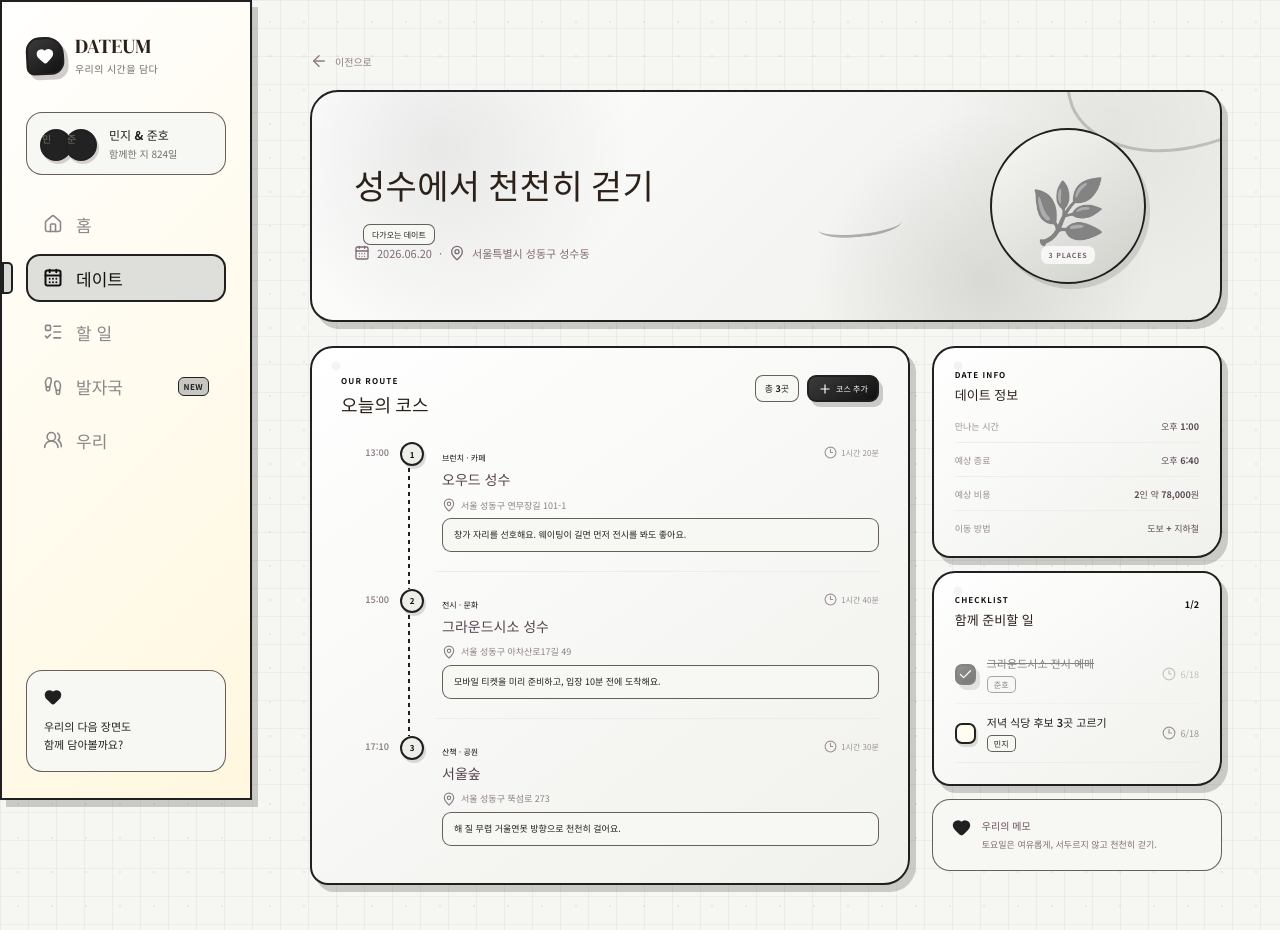
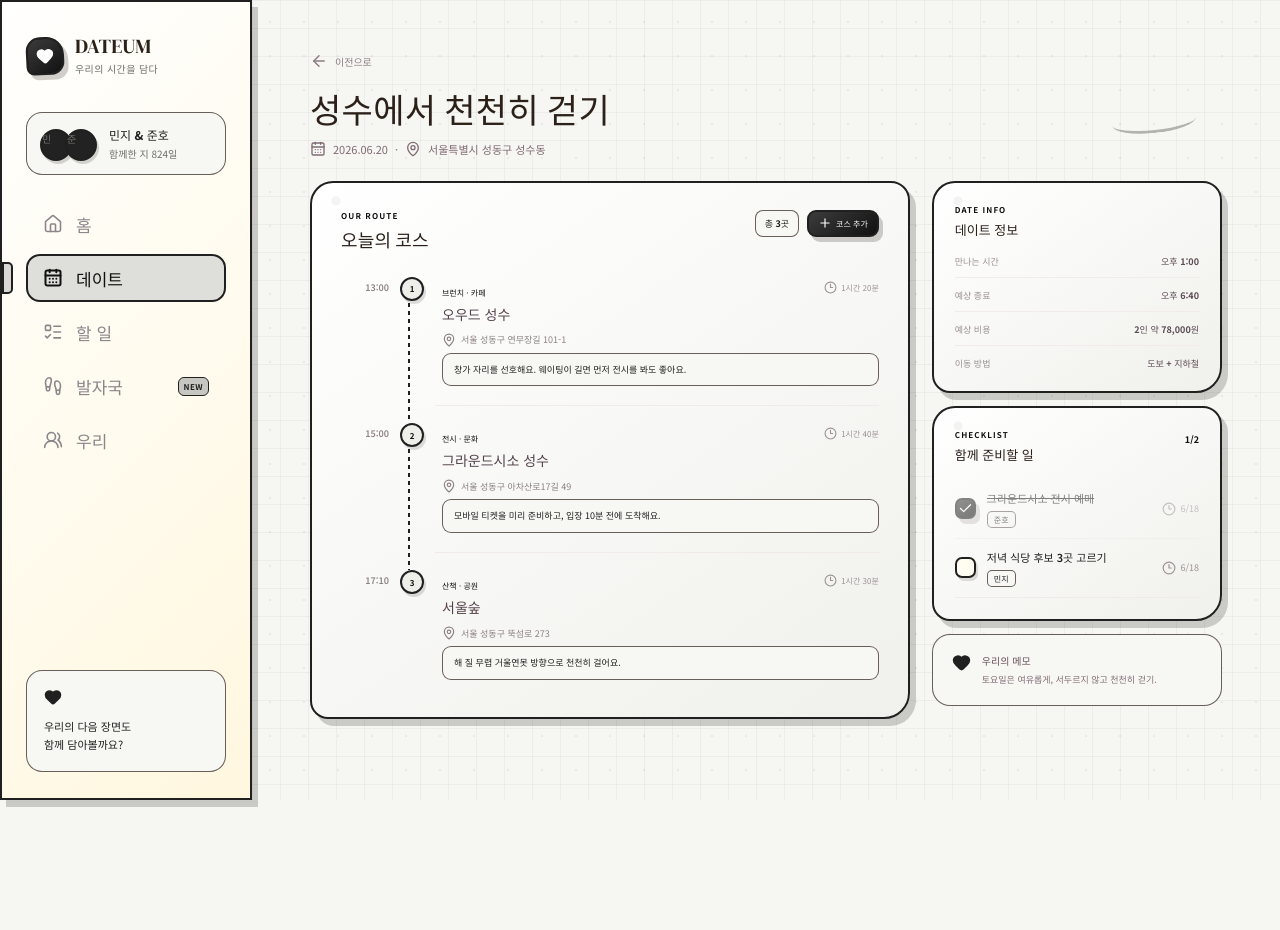
Before and after one commit to yejinrla/dateum, a React (Vite) app: page / in a window 1280 px wide. Both pictures are taken after a click on the button "코스 자세히 보기". Shown: the top 930 px of the page. After the commit the page ends 800 px from the top, so only its background shows below. Built offline with nearby package versions, Linux system fonts and the light colour scheme; a web font is replaced by a local one.

Commit message:
Remove course detail hero card, show plain title/note/date/location
Co-Authored-By: Claude Sonnet 4.6 <noreply@anthropic.com>
Claude-Session: https://claude.ai/code/session_013Woxhh4B5uZeA6K4TG5XbK

```diff
--- a/src/App.jsx
+++ b/src/App.jsx
@@ -581,13 +581,10 @@ function CourseDetailPage({ course, todos, toggleTodo, onOpenPlaceModal, onBack
         <ArrowLeft size={18} /> 이전으로
       </button>
 
-      <section className="course-detail-hero">
       <div className="course-detail-heading">
         <h1>{course.title}</h1>
-          <div className="course-detail-status">
-            {course.status === "upcoming" ? "다가오는 데이트" : "다녀온 데이트"}
-          </div>
-          <p>
+        {course.note && <p className="course-detail-note">{course.note}</p>}
+        <p className="course-detail-meta">
           <CalendarDays size={16} />
           {course.date.replaceAll("-", ".")}
           <span>·</span>
@@ -595,11 +592,6 @@ function CourseDetailPage({ course, todos, toggleTodo, onOpenPlaceModal, onBack
           {course.province || "서울특별시"} {course.district} {course.area}
         </p>
       </div>
-        <div className={`course-detail-art ${course.color}`}>
-          <span>{course.emoji}</span>
-          <small>{course.places.length} PLACES</small>
-        </div>
-      </section>
 
       <div className="course-detail-layout">
         <section className="course-schedule-card">
--- a/src/styles.css
+++ b/src/styles.css
@@ -223,8 +223,10 @@ button:focus-visible, input:focus-visible, select:focus-visible, textarea:focus-
 .course-detail-hero::after { content: ""; position: absolute; width: 290px; height: 290px; right: -90px; top: -110px; border-radius: 50%; background: rgba(255,255,255,.27); }
 .course-detail-heading { position: relative; z-index: 1; }
 .course-detail-status { display: inline-block; margin-left: 9px; padding: 4px 8px; border-radius: 7px; color: #a86269; background: rgba(255,255,255,.66); font-size: 8px; font-weight: 700; }
-.course-detail-heading h1 { margin: 15px 0 10px; font: 34px/1.25 "DM Serif Display","Noto Sans KR",serif; color: var(--plum-deep); }
-.course-detail-heading > p { margin: 0; display: flex; flex-wrap: wrap; align-items: center; gap: 7px; color: #806b75; font-size: 11px; }
+.course-detail-heading { margin-bottom: 24px; }
+.course-detail-heading h1 { margin: 0 0 8px; font: 34px/1.25 "DM Serif Display","Noto Sans KR",serif; color: var(--plum-deep); }
+.course-detail-note { margin: 0 0 8px; color: var(--muted); font-size: 12px; line-height: 1.6; }
+.course-detail-meta { margin: 0; display: flex; flex-wrap: wrap; align-items: center; gap: 7px; color: #806b75; font-size: 11px; }
 .course-detail-art { position: relative; z-index: 1; width: 156px; height: 156px; justify-self: center; border: 9px solid rgba(255,255,255,.72); border-radius: 50%; display: grid; place-items: center; box-shadow: 0 17px 35px rgba(104,71,86,.13); }
 .course-detail-art.mint { background: #dcebd9; }
 .course-detail-art.butter { background: #f3d9a9; }
```
Lines whose indentation alone changed are shown as unchanged.
